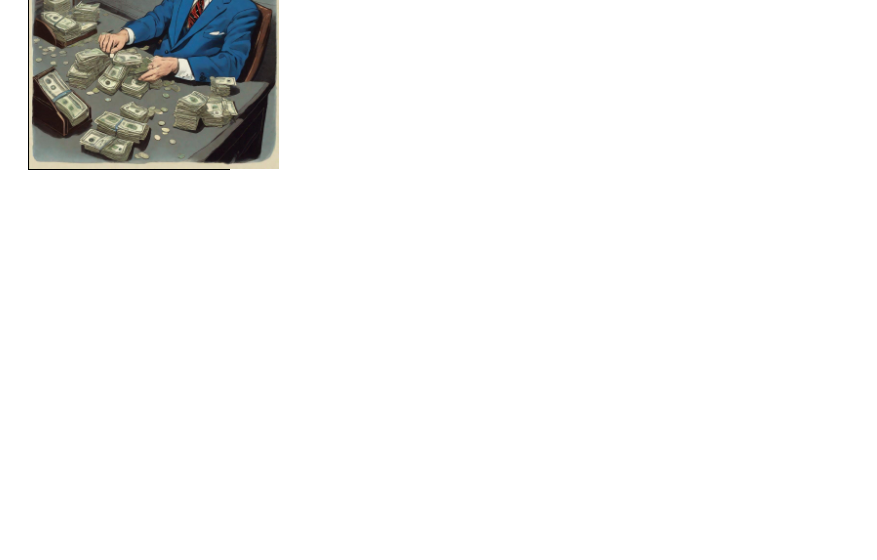
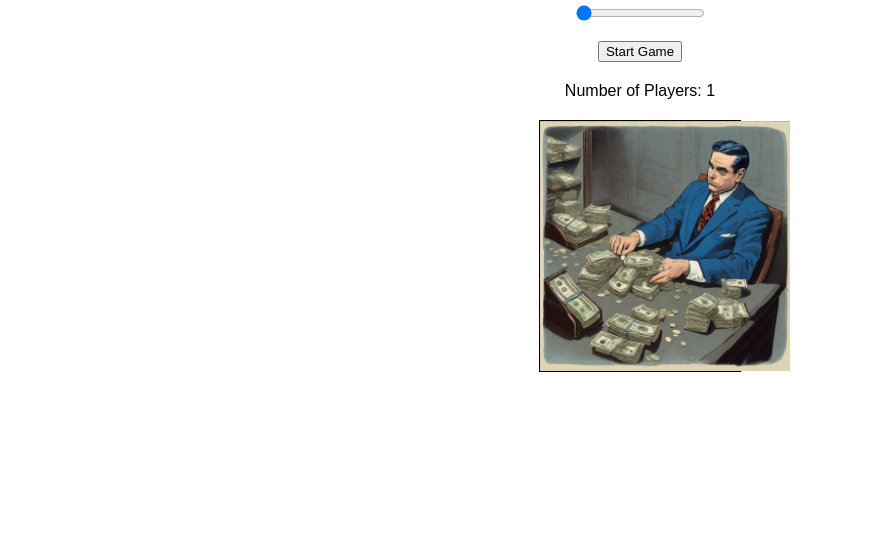
Before and after one commit to pelowok/sad-potato, a website: page index.html in a window 1280 px wide. Shown: the part 240-800 px from the top of the page, without its empty margins (0-877 px from the left). Drawn offline with Linux system fonts and the light colour scheme; files whose address does not match are found by name.

Commit message:
Update styles.css

```diff
--- a/styles.css
+++ b/styles.css
@@ -1,17 +1,29 @@
+body {
+  display: flex;
+  flex-direction: column;
+  align-items: center;
+  justify-content: center;
+  height: 100vh;
+  margin: 0;
+  font-family: Arial, sans-serif;
+}
+
+h1, input, button, p, #imageContainer {
+  margin: 10px;
+}
+
 /* Apply styles for the image container div */
 #imageContainer {
   width: 20%;
-  max-width: 200px; /* Adjust max-width as needed */
-  margin: 20px; /* Adding some margin for spacing */
-  border: 1px solid #000; /* Example border for visualization */
-  /* Other styles for the container */
+  max-width: 200px;
+  border: 1px solid #000;
 }
 
 /* Adjust the image inside the container */
 #playerImage {
   width: 100%;
-  min-width: 250px; /* Set minimum width */
-  max-width: 600px; /* Set maximum width */
+  min-width: 250px;
+  max-width: 600px;
   height: auto;
   display: block;
 }
```
